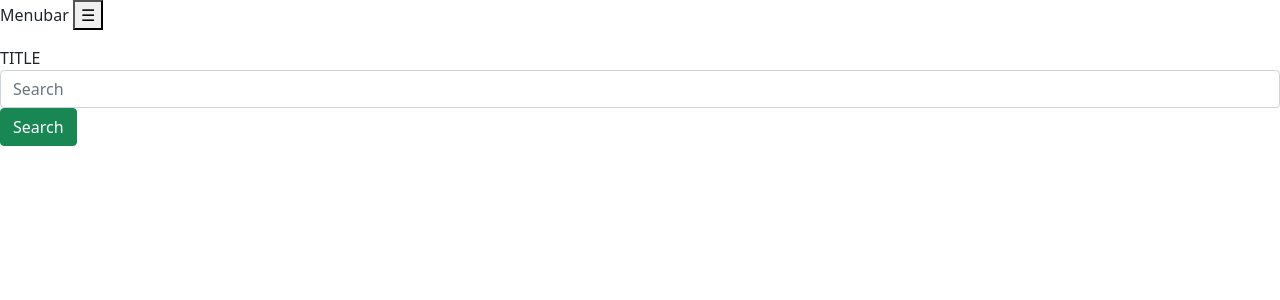
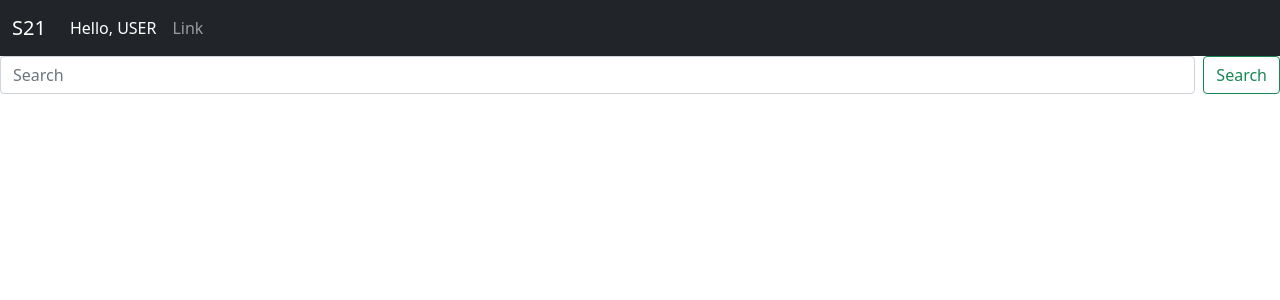
Before and after one commit to guettli/simple21term, a Django app: page / in a window 1280 px wide. Shown: the top 300 px of the page. Run offline with Django 3.2, Linux system fonts and the light colour scheme; data comes from the database, SQL or seed files in the repository; data that the repository does not hold is empty; parts of the project's set-up code (start-up, migrations or seed data) failed here and were passed over.

Commit message:
started with bs5

```diff
--- a/simple21/templates/simple21/base.html
+++ b/simple21/templates/simple21/base.html
@@ -1,24 +1,41 @@
 {% load static %}
+<!doctype html>
+<html lang="en">
+  <head>
+    <!-- Required meta tags -->
+    <meta charset="utf-8">
+    <meta name="viewport" content="width=device-width, initial-scale=1">
 
-<link href="https://cdn.jsdelivr.net/npm/bootstrap@5.0.0-beta1/dist/css/bootstrap.min.css" rel="stylesheet" integrity="sha384-giJF6kkoqNQ00vy+HMDP7azOuL0xtbfIcaT9wjKHr8RbDVddVHyTfAAsrekwKmP1" crossorigin="anonymous">
-<script src="https://cdn.jsdelivr.net/npm/bootstrap@5.0.0-beta1/dist/js/bootstrap.bundle.min.js" integrity="sha384-ygbV9kiqUc6oa4msXn9868pTtWMgiQaeYH7/t7LECLbyPA2x65Kgf80OJFdroafW" crossorigin="anonymous"></script>
-<link rel="icon" href="{% static 'simple21/s21.svg' %}" type="image/svg+xml" />
+    <link href="https://cdn.jsdelivr.net/npm/bootstrap@5.0.0-beta1/dist/css/bootstrap.min.css" rel="stylesheet" integrity="sha384-giJF6kkoqNQ00vy+HMDP7azOuL0xtbfIcaT9wjKHr8RbDVddVHyTfAAsrekwKmP1" crossorigin="anonymous">
+    <link rel="icon" href="{% static 'simple21/s21.svg' %}" type="image/svg+xml" />
 
-<title>{% block title %}{% endblock %}</title>
-<nav id="main-menu" aria-labelledby="main-menu-title">
- <span id="main-menu-title" class="menu-title visually-hidden">Main</span>
- <span class="branding" aria-hidden="true">Menubar</span>
- <button href="" class="menu-toggle">☰<span class="visually-hidden"> Toggle Menu</span></button>
- <ul class="menu">
- </ul>
-
-
- <span class="navbar-text">TITLE</span>
-
- <form class="form-inline" action="/">
-    <input name="q" class="form-control mr-sm-2" type="text" placeholder="Search" aria-label="Search">
-    <button class="btn btn-success" type="submit">Search</button>
- </form>
+    <title>{% block title %}{% endblock %}</title>
+  </head>
+    <nav class="navbar navbar-expand-lg navbar-dark bg-dark">
+  <div class="container-fluid">
+    <a class="navbar-brand" href="#">S21</a>
+    <button class="navbar-toggler" type="button" data-bs-toggle="collapse" data-bs-target="#navbarSupportedContent"
+            aria-controls="navbarSupportedContent" aria-expanded="false" aria-label="Toggle navigation">
+      <span class="navbar-toggler-icon"></span>
+    </button>
+    <div class="collapse navbar-collapse" id="navbarSupportedContent">
+      <ul class="navbar-nav me-auto mb-2 mb-lg-0">
+        <li class="nav-item">
+          <a class="nav-link active" aria-current="page" href="#">Hello, USER</a>
+        </li>
+        <li class="nav-item">
+          <a class="nav-link" href="#">Link</a>
+        </li>
+      </ul>
+    </div>
+  </div>
 </nav>
 
+<form class="d-flex" action="/">
+  <input class="form-control me-2" name="q" type="search" placeholder="Search" aria-label="Search">
+  <button class="btn btn-outline-success" type="submit">Search</button>
+</form>
+
 {% block content %}{% endblock %}
+  <script src="https://cdn.jsdelivr.net/npm/bootstrap@5.0.0-beta1/dist/js/bootstrap.bundle.min.js" integrity="sha384-ygbV9kiqUc6oa4msXn9868pTtWMgiQaeYH7/t7LECLbyPA2x65Kgf80OJFdroafW" crossorigin="anonymous"></script>
+</html>
```
